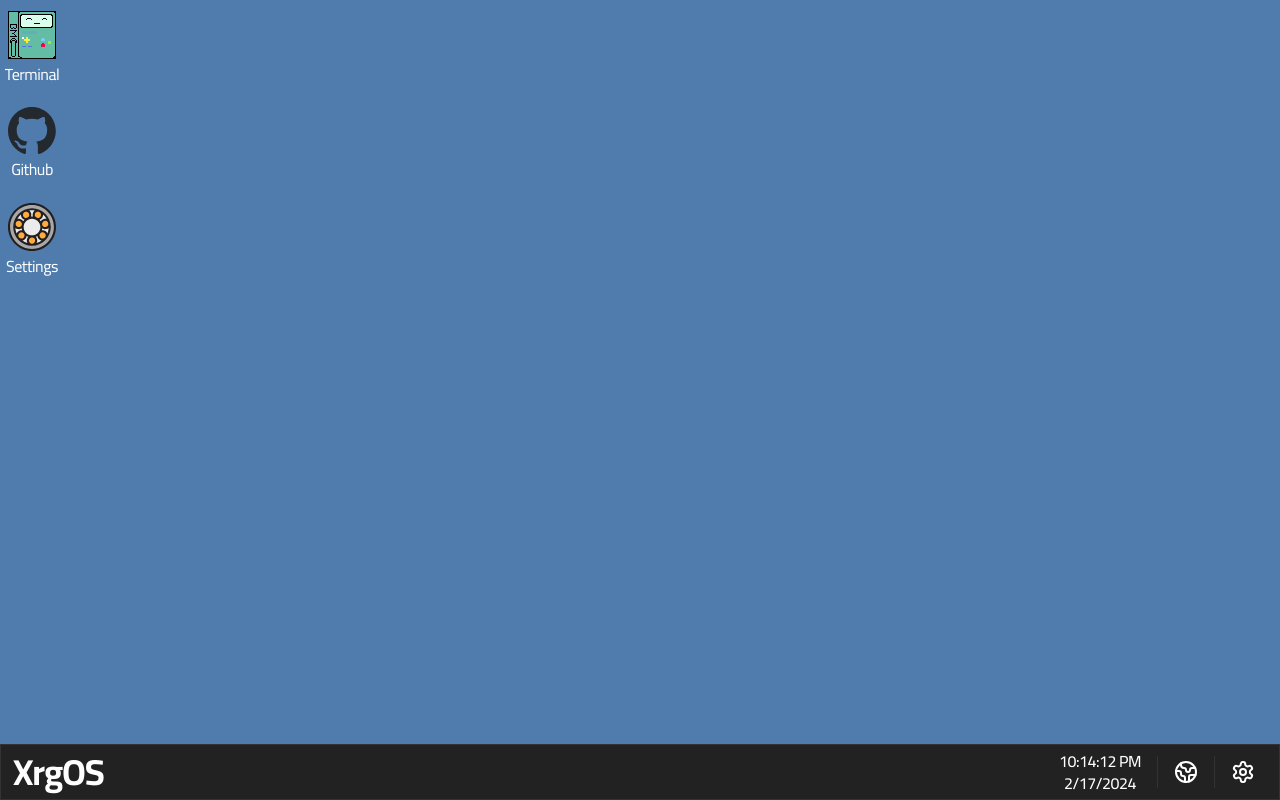
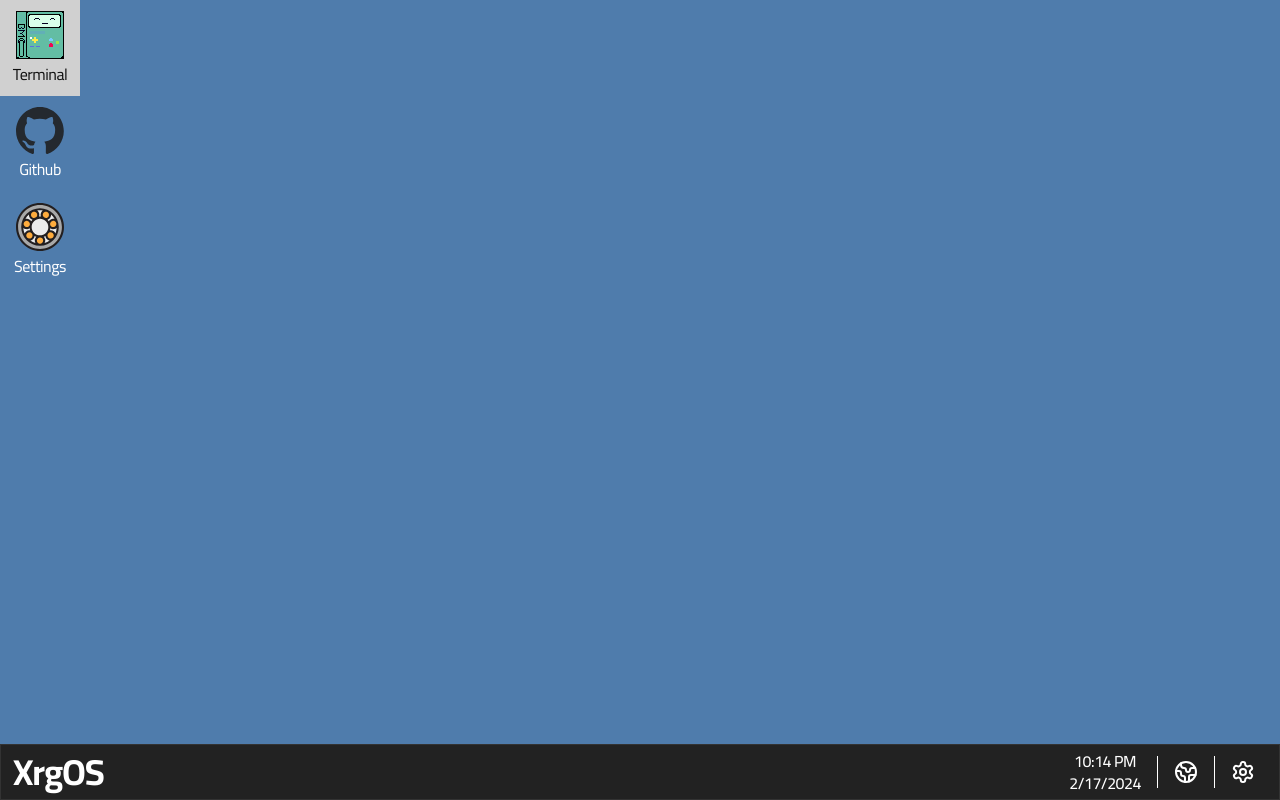
Before and after one commit to ItsXrgon/Portfolio, a Next.js app: page / in a window 1280 px wide. Built offline with nearby package versions, Linux system fonts and the light colour scheme.

Commit message:
feat: apply correct theme classnames

```diff
--- a/src/app/Desktop/Components/DesktopApp.tsx
+++ b/src/app/Desktop/Components/DesktopApp.tsx
@@ -3,18 +3,18 @@
 import type { DragSourceMonitor } from "react-dnd";
 import { useDrag } from "react-dnd";
 
-import { Label } from "@/app/UIComponents";
+import { Flex, Label } from "@/app/UIComponents";
 import { openApp } from "@/app/stores/appsSlice";
 import { useAppDispatch } from "@/app/stores/hooks";
 import { TApp } from "@/app/types";
 import Icon from "@/utils/Icon";
+import { cn } from "@/utils/cn";
 
-interface AppProps {
-	index: number;
+interface DesktopAppProps {
 	app: TApp;
 }
 
-export default function DesktopApp({ app }: AppProps): JSX.Element {
+export default function DesktopApp({ app }: DesktopAppProps): JSX.Element {
 	const dispatch = useAppDispatch();
 
 	const [{ isDragging }, drag] = useDrag(() => ({
@@ -28,7 +28,7 @@ export default function DesktopApp({ app }: AppProps): JSX.Element {
 	}));
 
 	return (
-		<div
+		<Flex
 			ref={drag}
 			onDoubleClick={() => {
 				dispatch(
@@ -38,12 +38,16 @@ export default function DesktopApp({ app }: AppProps): JSX.Element {
 				);
 			}}
 			role="dragabbleBox"
-			className={`flex h-24 w-20 flex-col items-center justify-center gap-1 bg-none text-white ${
-				isDragging && "opacity-50"
-			}`}
+			draggable
+			isColumn
+			className={cn(
+				"h-24 w-20 items-center justify-center gap-1 text-desktop-app-text cursor-pointer",
+				"hover:bg-desktop-app-hover-background hover:text-desktop-app-hover-text",
+				isDragging && "opacity-50 bg-desktop-app-drag-background ",
+			)}
 		>
 			<Icon icon={app.icon} width={48} height={48} />
 			<Label.Thin300>{app.name}</Label.Thin300>
-		</div>
+		</Flex>
 	);
 }
--- a/src/app/Desktop/Components/DesktopGridSlot.tsx
+++ b/src/app/Desktop/Components/DesktopGridSlot.tsx
@@ -58,9 +58,7 @@ export default function DesktopGridSlot({
 
 	return (
 		<DesktopAppContextMenu appId={app.id}>
-			<div className="flex h-24 flex-col items-center justify-center">
-				{app && <DesktopApp index={0} app={app} />}
-			</div>
+			<DesktopApp app={app} />
 		</DesktopAppContextMenu>
 	);
 }
--- a/src/app/Taskbar/AppSection/TaskbarAppIcon.tsx
+++ b/src/app/Taskbar/AppSection/TaskbarAppIcon.tsx
@@ -4,12 +4,14 @@ import { useDrag, useDrop } from "react-dnd";
 import { TaskbarAppContextMenu } from "@/app/ContextMenus";
 import {
 	handleTaskbarAppClick,
+	isAppMinimized,
 	isAppOpen,
 	reOrderApps,
 } from "@/app/stores/appsSlice";
 import { useAppDispatch, useAppSelector } from "@/app/stores/hooks";
 import { TApp, TTaskbar } from "@/app/types";
 import Icon from "@/utils/Icon";
+import { cn } from "@/utils/cn";
 
 export function TaskbarAppIcon({
 	app,
@@ -56,6 +58,7 @@ export function TaskbarAppIcon({
 	);
 
 	const isOpen = useAppSelector(isAppOpen(app.id));
+	const isMinimized = useAppSelector(isAppMinimized(app.id));
 
 	return (
 		<TaskbarAppContextMenu
@@ -66,8 +69,13 @@ export function TaskbarAppIcon({
 		>
 			<div
 				ref={(node) => drag(drop(node))}
-				className={`flex flex-col items-center justify-center rounded-sm p-1
-					${isOpen && "border-b-2 border-solid border-gray-500 shadow-lg"}`}
+				className={cn(
+					"bg-none rounded-sm p-1 bg-taskbar-app-background opacity-50",
+					isOpen && "bg-taskbar-app-open-background opacity-75",
+					isOpen &&
+						!isMinimized &&
+						"border-b-2 border-solid border-taskbar-app-open-indicator opacity-100",
+				)}
 				key={app.id}
 			>
 				<Icon icon={app.icon} width={40} height={40} />
--- a/src/app/Taskbar/SettingsSection/Clock/Clock.tsx
+++ b/src/app/Taskbar/SettingsSection/Clock/Clock.tsx
@@ -26,7 +26,7 @@ export default function Clock() {
 
 	return (
 		<DropdownMenu>
-			<DropdownMenuTrigger className="flex flex-col items-center rounded-lg px-3">
+			<DropdownMenuTrigger className="flex flex-col items-center px-3">
 				<Label.Mid300 className="text-taskbar-text">
 					{formattedTime}
 				</Label.Mid300>
--- a/src/app/Taskbar/SettingsSection/LanguageSelector.tsx
+++ b/src/app/Taskbar/SettingsSection/LanguageSelector.tsx
@@ -24,7 +24,7 @@ export default function LanguageSelector() {
 
 	return (
 		<DropdownMenu>
-			<DropdownMenuTrigger className="rounded-lg px-3 py-2">
+			<DropdownMenuTrigger className="px-3 py-2">
 				<Globe2 className="text-taskbar-icon" />
 			</DropdownMenuTrigger>
 			<DropdownMenuContent className="w-56" sideOffset={15}>
--- a/src/styles/global.css
+++ b/src/styles/global.css
@@ -41,8 +41,8 @@
 		/* Desktop */
 		--desktop-background: #4f7cac;
 		--desktop-app-background: #ffffff;
-		--desktop-app-text: #333333;
-		--desktop-app-hover-background: #e0e0e0;
+		--desktop-app-text: #ffffff;
+		--desktop-app-hover-background: #d0d0d0;
 		--desktop-app-hover-text: #111111;
 		--desktop-app-drag-background: #d0d0d0;
 		--desktop-app-drag-text: #000000;
@@ -50,11 +50,11 @@
 		/* Taskbar */
 		--taskbar-background: #222222;
 		--taskbar-border: #333333;
-		--taskbar-separator: #333333;
-		--taskbar-app-background: #333333;
-		--taskbar-app-open-background: #444444;
-		--taskbar-app-open-indicator: #ff4500;
-		--taskbar-app-drag-background: #555555;
+		--taskbar-separator: #ffffff;
+		--taskbar-app-background: #ffffff;
+		--taskbar-app-open-background: #ffffff;
+		--taskbar-app-open-indicator: #ff0000;
+		--taskbar-app-drag-background: #cfcfcf;
 		--taskbar-text: #ffffff;
 		--taskbar-icon: #ffffff;
 		--taskbar-clock-background: #000000;
@@ -68,9 +68,9 @@
 		--window-background: #f8f8f8;
 		--window-header-background: #0066cc;
 		--window-header-text: #ffffff;
-		--window-header-icon-default: #cccccc;
-		--window-header-icon-hovered: #ffffff;
-		--window-header-icon-pressed: #ff4500;
+		--window-header-icon-default: #ffffff;
+		--window-header-icon-hovered: #44474a;
+		--window-header-icon-pressed: #1a1c1d;
 
 		/* Button */
 		--action-primary-default: #007bff;
@@ -79,8 +79,8 @@
 		--action-primary-disabled: #cccccc;
 		--action-primary-icon-default: #ffffff;
 		--action-primary-icon-hovered: #ffffff;
-		--action-primary-icon-pressed: #ffffff;
-		--action-primary-icon-disabled: #999999;
+		--action-primary-icon-pressed: #44474a;
+		--action-primary-icon-disabled: #1a1c1d;
 
 		--action-white-default: #ffffff;
 		--action-white-hovered: #f0f0f0;
@@ -88,8 +88,8 @@
 		--action-white-disabled: #cccccc;
 		--action-white-icon-default: #333333;
 		--action-white-icon-hovered: #333333;
-		--action-white-icon-pressed: #333333;
-		--action-white-icon-disabled: #999999;
+		--action-white-icon-pressed: #44474a;
+		--action-white-icon-disabled: #1a1c1d;
 
 		--action-success-default: #28a745;
 		--action-success-hovered: #218838;
@@ -97,8 +97,8 @@
 		--action-success-disabled: #cccccc;
 		--action-success-icon-default: #ffffff;
 		--action-success-icon-hovered: #ffffff;
-		--action-success-icon-pressed: #ffffff;
-		--action-success-icon-disabled: #999999;
+		--action-success-icon-pressed: #44474a;
+		--action-success-icon-disabled: #1a1c1d;
 
 		--action-warning-default: #ffc107;
 		--action-warning-hovered: #e0a800;
@@ -106,8 +106,8 @@
 		--action-warning-disabled: #cccccc;
 		--action-warning-icon-default: #333333;
 		--action-warning-icon-hovered: #333333;
-		--action-warning-icon-pressed: #333333;
-		--action-warning-icon-disabled: #999999;
+		--action-warning-icon-pressed: #44474a;
+		--action-warning-icon-disabled: #1a1c1d;
 
 		--action-critical-default: #dc3545;
 		--action-critical-hovered: #c82333;
@@ -115,41 +115,8 @@
 		--action-critical-disabled: #cccccc;
 		--action-critical-icon-default: #ffffff;
 		--action-critical-icon-hovered: #ffffff;
-		--action-critical-icon-pressed: #ffffff;
-		--action-critical-icon-disabled: #999999;
-	}
-
-	.dark {
-		--background: 224 71% 4%;
-		--foreground: 213 31% 91%;
-
-		--muted: 223 47% 11%;
-		--muted-foreground: 215.4 16.3% 56.9%;
-
-		--accent: 216 34% 17%;
-		--accent-foreground: 210 40% 98%;
-
-		--popover: 224 71% 4%;
-		--popover-foreground: 215 20.2% 65.1%;
-
-		--border: 216 34% 17%;
-		--input: 216 34% 17%;
-
-		--card: 224 71% 4%;
-		--card-foreground: 213 31% 91%;
-
-		--primary: 210 40% 98%;
-		--primary-foreground: 222.2 47.4% 1.2%;
-
-		--secondary: 222.2 47.4% 11.2%;
-		--secondary-foreground: 210 40% 98%;
-
-		--destructive: 0 63% 31%;
-		--destructive-foreground: 210 40% 98%;
-
-		--ring: 216 34% 17%;
-
-		--radius: 0.5rem;
+		--action-critical-icon-pressed: #44474a;
+		--action-critical-icon-disabled: #1a1c1d;
 	}
 }
 
--- a/src/utils/formatting.ts
+++ b/src/utils/formatting.ts
@@ -30,7 +30,6 @@ export const localeTimeFormatter = (
 		timeZone: timeZone,
 		hour: "numeric",
 		minute: "numeric",
-		second: "numeric",
 	}).format(time);
 };
 
--- a/tailwind.config.js
+++ b/tailwind.config.js
@@ -1,9 +1,9 @@
+import palette from "./src/styles/palette";
+
 const { fontFamily } = require("tailwindcss/defaultTheme");
-import palette from "./src/styles/palette";
 
 /** @type {import('tailwindcss').Config} */
 export default {
-	darkMode: "class",
 	content: ["./index.html", "./src/**/*.{js,ts,jsx,tsx}"],
 	theme: {
 		container: {
```
